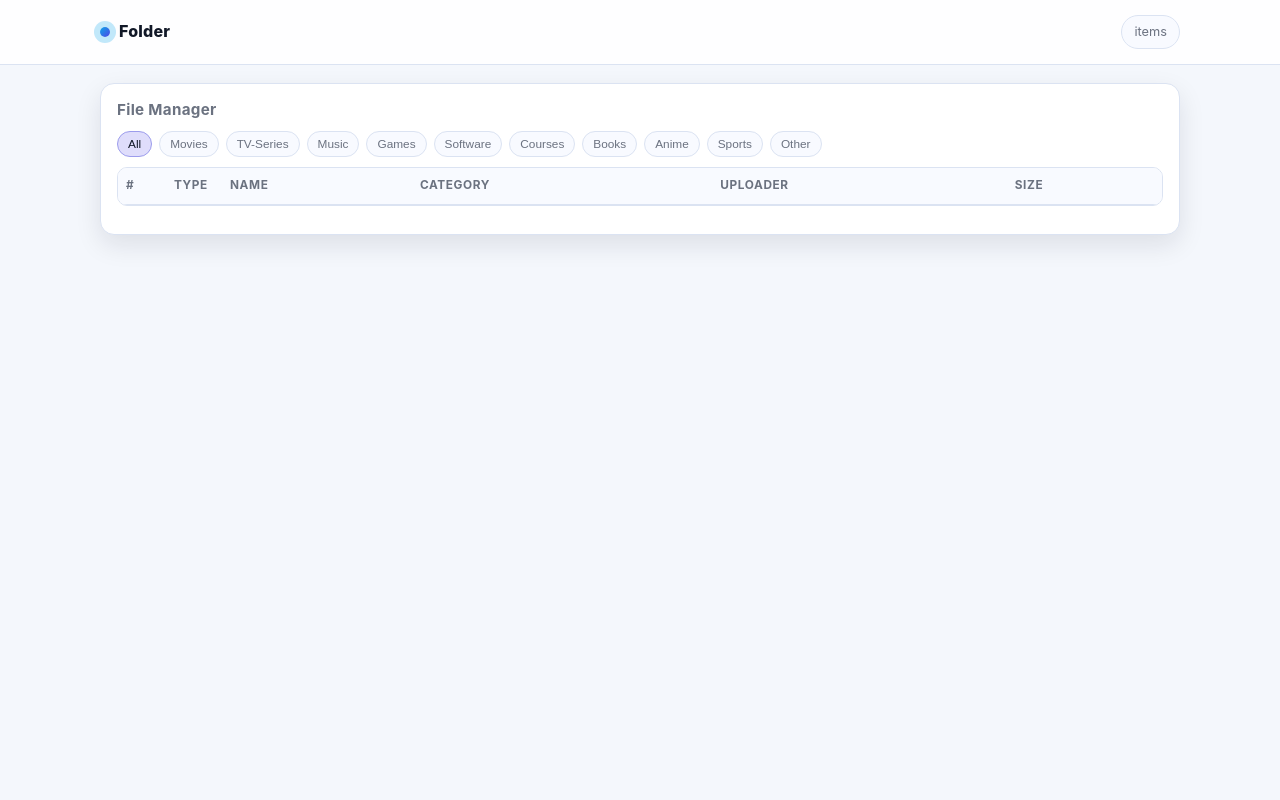
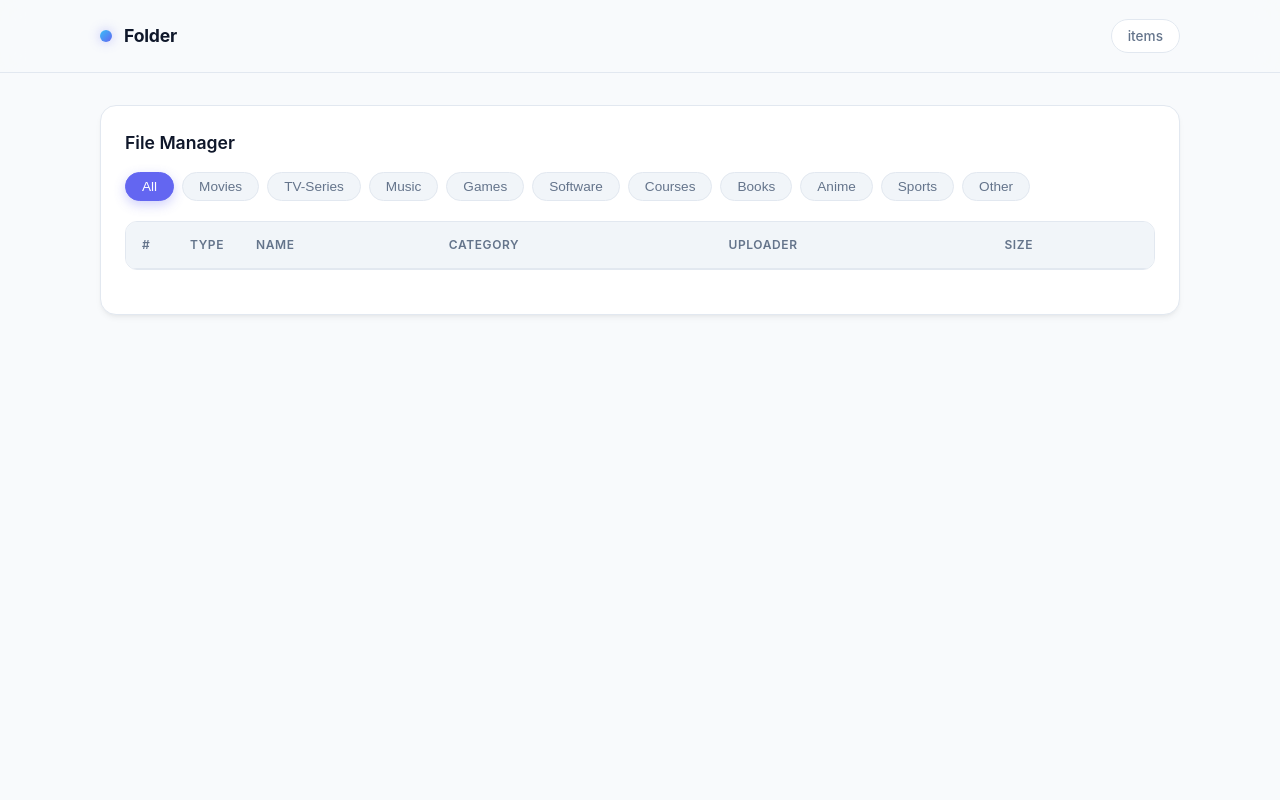
Before and after one commit to DevIsuruSampath/FileStreamBot, a Python web app: template FileStream/template/folder.html in a window 1280 px wide. Run offline with Jinja, Linux system fonts and the light colour scheme; the template is opened without the code that fills it, so the values that code supplies are empty.

Commit message:
style: apply refreshed folder theme tokens and component styling

```diff
--- a/FileStream/template/folder.html
+++ b/FileStream/template/folder.html
@@ -9,105 +9,109 @@
     <script src="/static/plyr.js"></script>
     <style>
         :root {
-            --bg: #f4f7fc;
+            --bg: #f8fafc;
             --surface: #ffffff;
-            --surface-soft: #f8faff;
-            --text: #111827;
-            --muted: #6b7280;
-            --primary: #4f46e5;
-            --primary-2: #6366f1;
-            --accent: #0ea5e9;
-            --danger: #dc2626;
-            --border: #dbe3f2;
-            --shadow: 0 10px 26px rgba(15, 23, 42, 0.10);
-            --radius: 14px;
-            --radius-sm: 10px;
-            --plyr-color-main: #4f46e5;
+            --surface-soft: #f1f5f9;
+            --text: #0f172a;
+            --muted: #64748b;
+            --primary: #6366f1;
+            --primary-2: #8b5cf6;
+            --accent: #38bdf8;
+            --danger: #ef4444;
+            --border: #e2e8f0;
+            --shadow: 0 4px 6px -1px rgb(0 0 0 / 0.05), 0 2px 4px -2px rgb(0 0 0 / 0.05);
+            --shadow-hover: 0 10px 15px -3px rgb(0 0 0 / 0.08), 0 4px 6px -4px rgb(0 0 0 / 0.05);
+            --radius: 16px;
+            --radius-sm: 12px;
+            --plyr-color-main: var(--primary);
         }
 
         @media (prefers-color-scheme: dark) {
             :root {
-                --bg: #0b1220;
-                --surface: #111a2d;
-                --surface-soft: #0f1729;
-                --text: #e5ecff;
-                --muted: #a6b2cf;
-                --primary: #6f8cff;
-                --primary-2: #7a5cff;
-                --accent: #2dd4bf;
-                --danger: #f87171;
-                --border: #24314b;
-                --shadow: 0 14px 34px rgba(0, 0, 0, 0.34);
-                --plyr-color-main: #6f8cff;
+                --bg: #0f172a;
+                --surface: #1e293b;
+                --surface-soft: #0f172a;
+                --text: #f8fafc;
+                --muted: #94a3b8;
+                --border: #334155;
+                --shadow: 0 10px 15px -3px rgb(0 0 0 / 0.3), 0 4px 6px -4px rgb(0 0 0 / 0.3);
+                --shadow-hover: 0 20px 25px -5px rgb(0 0 0 / 0.4), 0 8px 10px -6px rgb(0 0 0 / 0.4);
             }
         }
 
         * { box-sizing: border-box; margin: 0; padding: 0; }
 
         body {
-            font-family: Inter, system-ui, -apple-system, Segoe UI, Roboto, Arial, sans-serif;
+            font-family: 'Inter', system-ui, -apple-system, sans-serif;
             color: var(--text);
             background: var(--bg);
             min-height: 100vh;
-            line-height: 1.35;
+            line-height: 1.5;
+            -webkit-font-smoothing: antialiased;
         }
 
         a { color: inherit; text-decoration: none; }
         .hidden { display: none !important; }
 
-        .container {
-            width: min(1080px, 92%);
-            margin: 0 auto;
-        }
+        .container { width: min(1080px, 92%); margin: 0 auto; }
 
         .header {
             position: sticky;
             top: 0;
             z-index: 20;
+            background: color-mix(in srgb, var(--bg) 80%, transparent);
+            backdrop-filter: blur(12px);
+            -webkit-backdrop-filter: blur(12px);
             border-bottom: 1px solid var(--border);
-            background: color-mix(in srgb, var(--surface) 86%, transparent);
-            backdrop-filter: blur(8px);
-            -webkit-backdrop-filter: blur(8px);
         }
 
         .header-inner {
-            min-height: 64px;
+            min-height: 72px;
             display: flex;
             align-items: center;
             justify-content: space-between;
-            gap: 10px;
+            gap: 12px;
         }
 
         .brand {
             display: inline-flex;
             align-items: center;
-            gap: 9px;
-            font-size: 1rem;
-            font-weight: 800;
-            letter-spacing: 0.2px;
+            gap: 12px;
+            font-size: 1.1rem;
+            font-weight: 700;
+            letter-spacing: -0.01em;
         }
 
         .dot {
-            width: 10px;
-            height: 10px;
-            border-radius: 999px;
+            width: 12px;
+            height: 12px;
+            border-radius: 50%;
             background: linear-gradient(135deg, var(--accent), var(--primary));
-            box-shadow: 0 0 0 6px color-mix(in srgb, var(--accent) 25%, transparent);
+            box-shadow: 0 0 12px color-mix(in srgb, var(--primary) 40%, transparent);
         }
 
+        .updates-link,
         .count-tag {
             border: 1px solid var(--border);
             border-radius: 999px;
-            padding: 7px 12px;
-            font-size: 0.8rem;
+            padding: 6px 16px;
+            font-size: 0.85rem;
+            font-weight: 500;
             color: var(--muted);
-            background: var(--surface-soft);
+            background: var(--surface);
+            transition: all 0.2s ease;
+        }
+
+        .updates-link:hover {
+            color: var(--text);
+            border-color: var(--primary);
+            box-shadow: 0 0 0 3px color-mix(in srgb, var(--primary) 15%, transparent);
         }
 
         .main {
             display: grid;
-            gap: 14px;
-            padding: 18px 0 26px;
+            gap: 20px;
+            padding: 32px 0;
         }
 
         .card {
@@ -115,30 +119,38 @@
             border: 1px solid var(--border);
             border-radius: var(--radius);
             box-shadow: var(--shadow);
-            padding: 16px;
+            padding: 24px;
+            transition: box-shadow 0.3s ease;
         }
+
+        .card:hover { box-shadow: var(--shadow-hover); }
 
         .manager-head {
             display: flex;
             align-items: center;
             justify-content: space-between;
-            gap: 10px;
-            margin-bottom: 10px;
+            gap: 12px;
+            margin-bottom: 16px;
             flex-wrap: wrap;
         }
 
         .manager-title {
-            font-size: 0.95rem;
-            font-weight: 700;
+            font-size: 1.1rem;
+            font-weight: 600;
+            color: var(--text);
+        }
+
+        .manager-sub {
             color: var(--muted);
-            letter-spacing: 0.02em;
+            font-size: 0.85rem;
+            font-weight: 500;
         }
 
         .filters {
             display: flex;
             flex-wrap: wrap;
-            gap: 7px;
-            margin-bottom: 10px;
+            gap: 8px;
+            margin-bottom: 20px;
         }
 
         .filter-btn {
@@ -146,23 +158,31 @@
             background: var(--surface-soft);
             color: var(--muted);
             border-radius: 999px;
-            padding: 5px 10px;
-            font-size: 0.74rem;
+            padding: 6px 16px;
+            font-size: 0.85rem;
+            font-weight: 500;
             cursor: pointer;
-            transition: background 0.16s ease, border-color 0.16s ease;
+            transition: all 0.2s ease;
+        }
+
+        .filter-btn:hover {
+            border-color: var(--muted);
+            color: var(--text);
         }
 
         .filter-btn.active {
-            background: color-mix(in srgb, var(--primary) 18%, transparent);
-            border-color: color-mix(in srgb, var(--primary) 45%, var(--border));
-            color: var(--text);
+            background: var(--primary);
+            border-color: var(--primary);
+            color: #ffffff;
+            box-shadow: 0 4px 12px color-mix(in srgb, var(--primary) 30%, transparent);
         }
 
         .table-wrap {
             border: 1px solid var(--border);
             border-radius: var(--radius-sm);
             overflow: auto;
-            margin-bottom: 12px;
+            margin-bottom: 20px;
+            background: var(--surface);
         }
 
         .manager-table {
@@ -173,209 +193,201 @@
 
         .manager-table th,
         .manager-table td {
-            padding: 10px 8px;
+            padding: 14px 16px;
             border-bottom: 1px solid var(--border);
             text-align: left;
-            font-size: 0.84rem;
-            vertical-align: middle;
+            font-size: 0.9rem;
         }
 
         .manager-table th {
+            background: var(--surface-soft);
             color: var(--muted);
-            font-size: 0.74rem;
+            font-size: 0.75rem;
+            font-weight: 600;
             text-transform: uppercase;
             letter-spacing: 0.05em;
-            background: var(--surface-soft);
         }
 
         .manager-table tr:last-child td { border-bottom: none; }
 
         .file-row {
             cursor: pointer;
-            transition: background 0.16s ease;
+            transition: background 0.2s ease;
         }
 
-        .file-row:hover { background: color-mix(in srgb, var(--primary) 8%, transparent); }
-        .file-row.selected { background: color-mix(in srgb, var(--primary) 14%, transparent); }
+        .file-row:hover { background: var(--surface-soft); }
+
+        .file-row.selected {
+            background: color-mix(in srgb, var(--primary) 8%, var(--surface-soft));
+        }
 
         .idx {
             width: 48px;
             color: var(--muted);
-            font-weight: 700;
+            font-weight: 600;
         }
 
-        .type-cell { width: 56px; font-size: 1rem; }
-        .size-cell { white-space: nowrap; }
+        .icon,
+        .type-cell {
+            width: 56px;
+            font-size: 1.2rem;
+        }
+
+        .size-cell {
+            white-space: nowrap;
+            color: var(--muted);
+            font-weight: 500;
+        }
 
         .cat-badge {
             display: inline-flex;
             align-items: center;
             border: 1px solid var(--border);
-            border-radius: 999px;
+            border-radius: 6px;
             background: var(--surface-soft);
             color: var(--muted);
-            font-size: 0.72rem;
-            padding: 3px 8px;
+            font-size: 0.75rem;
+            font-weight: 500;
+            padding: 4px 10px;
         }
 
         .empty {
-            padding: 12px;
+            padding: 14px;
             border: 1px dashed var(--border);
             border-radius: var(--radius-sm);
             color: var(--muted);
-            font-size: 0.86rem;
-            margin-bottom: 12px;
+            margin-bottom: 20px;
+            font-size: 0.9rem;
         }
 
         .action-panel {
             border: 1px solid var(--border);
             border-radius: var(--radius-sm);
             background: var(--surface-soft);
-            padding: 12px;
+            padding: 20px;
         }
 
         .action-label {
             color: var(--muted);
-            font-size: 0.8rem;
-            margin-bottom: 6px;
+            font-size: 0.85rem;
+            font-weight: 600;
+            text-transform: uppercase;
+            letter-spacing: 0.05em;
+            margin-bottom: 12px;
         }
 
         .selected-name {
-            font-size: 0.9rem;
-            font-weight: 700;
+            font-size: 1rem;
+            font-weight: 600;
             margin-bottom: 4px;
-            word-break: break-word;
+            color: var(--text);
         }
 
         .selected-meta {
             color: var(--muted);
-            font-size: 0.8rem;
-            margin-bottom: 10px;
-            word-break: break-word;
+            font-size: 0.85rem;
+            margin-bottom: 16px;
         }
 
         .actions {
             display: grid;
-            grid-template-columns: repeat(2, minmax(0, 1fr));
-            gap: 10px;
-        }
-
-        @media (max-width: 860px) {
-            .container { width: min(1080px, 95%); }
-
-            .header-inner { min-height: 58px; }
-
-            .card { padding: 12px; }
-
-            .filters {
-                flex-wrap: nowrap;
-                overflow-x: auto;
-                -webkit-overflow-scrolling: touch;
-                scrollbar-width: thin;
-                padding-bottom: 2px;
-            }
-
-            .filter-btn { flex: 0 0 auto; white-space: nowrap; }
-
-            .manager-table { min-width: 0; }
-
-            .manager-table th,
-            .manager-table td {
-                font-size: 0.8rem;
-                padding: 8px 6px;
-            }
-
-            /* Keep core columns on mobile: #, type, name, size */
-            .manager-table th:nth-child(4),
-            .manager-table td:nth-child(4),
-            .manager-table th:nth-child(5),
-            .manager-table td:nth-child(5) {
-                display: none;
-            }
-        }
-
-        @media (max-width: 640px) {
-            .actions { grid-template-columns: 1fr; }
-            .brand { font-size: 0.92rem; }
-            .count-tag { font-size: 0.74rem; padding: 6px 10px; }
+            grid-template-columns: repeat(auto-fit, minmax(200px, 1fr));
+            gap: 12px;
         }
 
         .btn {
-            min-height: 42px;
-            border-radius: 11px;
-            border: 1px solid transparent;
-            font-weight: 650;
-            font-size: 0.9rem;
+            min-height: 48px;
+            border-radius: 12px;
+            border: none;
+            font-weight: 600;
+            font-size: 0.95rem;
             cursor: pointer;
-            transition: transform 0.18s ease, border-color 0.18s ease, background 0.18s ease;
-            padding: 0 12px;
-            color: var(--text);
-            background: transparent;
+            transition: all 0.2s cubic-bezier(0.4, 0, 0.2, 1);
+            padding: 0 20px;
             display: inline-flex;
             align-items: center;
             justify-content: center;
-            gap: 7px;
+            gap: 8px;
             text-decoration: none;
         }
 
-        .btn:hover { transform: translateY(-1px); }
+        .btn:hover { transform: translateY(-2px); }
         .btn:active { transform: translateY(0); }
 
         .btn-primary {
             background: linear-gradient(135deg, var(--primary), var(--primary-2));
-            border-color: color-mix(in srgb, var(--primary) 45%, transparent);
-            color: #fff;
+            color: #ffffff;
+            box-shadow: 0 8px 16px color-mix(in srgb, var(--primary) 25%, transparent);
+        }
+
+        .btn-primary:hover {
+            box-shadow: 0 12px 20px color-mix(in srgb, var(--primary) 35%, transparent);
         }
 
         .btn-secondary {
-            background: var(--surface-soft);
-            border-color: var(--border);
+            background: var(--surface);
+            border: 1px solid var(--border);
+            color: var(--text);
+            box-shadow: 0 2px 4px rgb(0 0 0 / 0.02);
         }
 
+        .btn-secondary:hover { border-color: var(--muted); }
+
         .btn-danger {
-            background: color-mix(in srgb, var(--danger) 12%, transparent);
-            border-color: color-mix(in srgb, var(--danger) 35%, var(--border));
-            color: color-mix(in srgb, var(--danger) 80%, var(--text));
+            background: color-mix(in srgb, var(--danger) 10%, transparent);
+            border: 1px solid color-mix(in srgb, var(--danger) 20%, transparent);
+            color: var(--danger);
+        }
+
+        .btn-danger:hover {
+            background: color-mix(in srgb, var(--danger) 15%, transparent);
         }
 
         .btn.disabled,
         .btn[disabled] {
-            opacity: 0.56;
+            opacity: 0.6;
             pointer-events: none;
             transform: none !important;
+            box-shadow: none !important;
         }
 
         .ad-hint {
-            margin-top: 8px;
+            margin-top: 12px;
             color: var(--muted);
-            font-size: 0.78rem;
+            font-size: 0.8rem;
+            text-align: center;
         }
 
         .player-top {
             display: flex;
             align-items: center;
-            justify-content: space-between;
-            gap: 10px;
-            margin-bottom: 10px;
-            flex-wrap: wrap;
+            gap: 16px;
+            margin-bottom: 20px;
         }
 
         .player-title {
-            font-size: 0.9rem;
-            color: var(--muted);
-            word-break: break-word;
+            font-size: 1.1rem;
+            font-weight: 600;
+            color: var(--text);
+            flex: 1;
         }
 
         .back-btn {
-            min-height: 36px;
-            border-radius: 9px;
+            min-height: 40px;
+            border-radius: 999px;
             border: 1px solid var(--border);
             background: var(--surface-soft);
             color: var(--text);
-            font-size: 0.85rem;
-            font-weight: 650;
-            padding: 0 12px;
+            font-size: 0.9rem;
+            font-weight: 600;
+            padding: 0 16px;
             cursor: pointer;
+            transition: all 0.2s ease;
+        }
+
+        .back-btn:hover {
+            background: var(--surface);
+            border-color: var(--muted);
         }
 
         .video-shell {
```
Also changed, not shown: other parts of FileStream/template/folder.html (+36 -10 lines).
